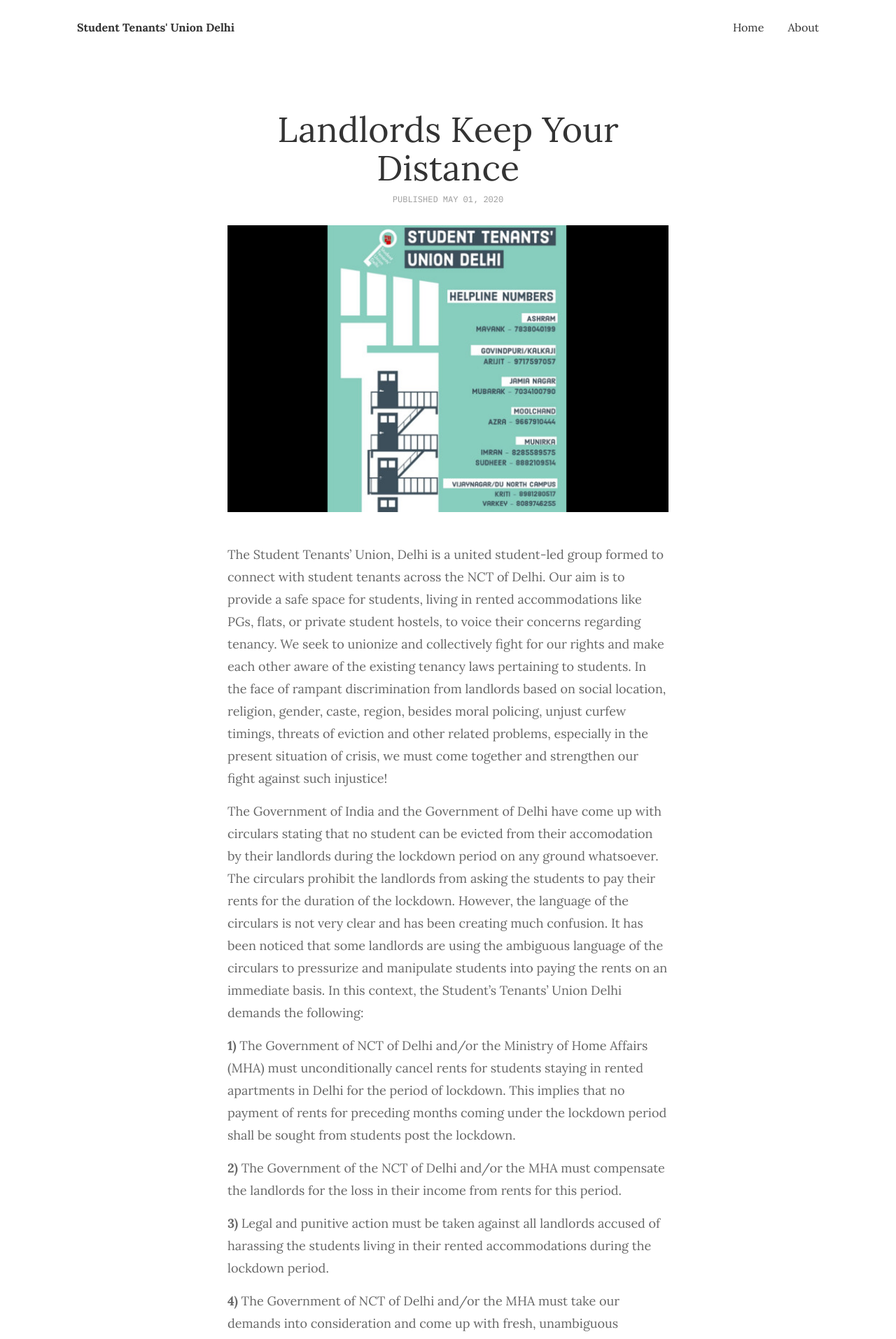
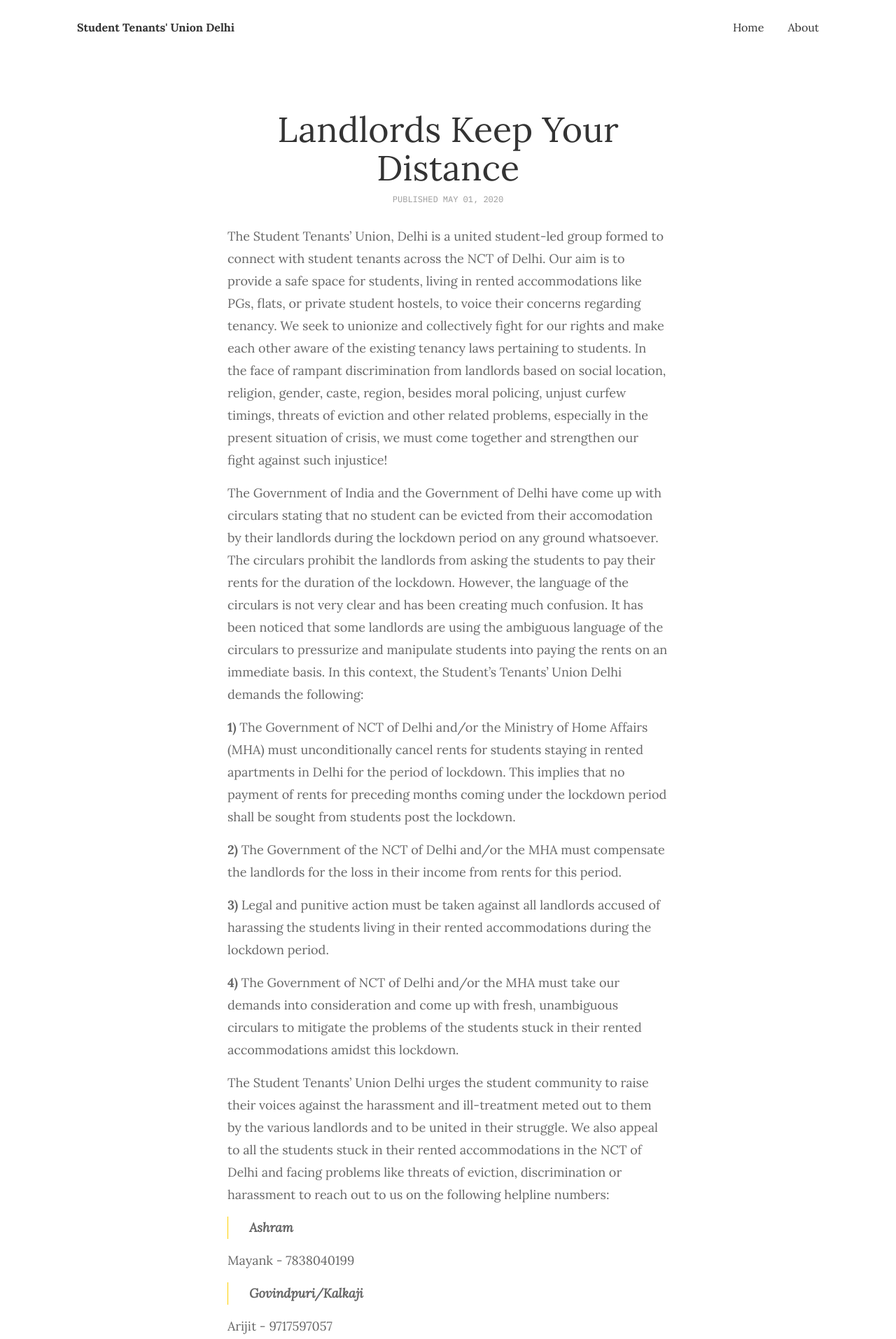
Before and after one commit to studelhi/studelhi.github.io, a Jekyll site: the page built from _posts/2020-05-01-landlords-keep-your-distance.md, in a window 1280 px wide. Shown: the top 1914 px of the page at 70% size. Built offline with Jekyll 4.4.1, drawn with Linux system fonts in a browser that asks for light colours.

Commit message:
desperado

```diff
--- a/_layouts/post.html
+++ b/_layouts/post.html
@@ -10,8 +10,8 @@
       <div class="post__date">
         <time datetime="{{ page.date | date_to_xmlschema }}">Published {{page.date | date: '%b %d, %Y'}}</time>
       </div>
-      {% if page.image %}
-      <div class="post-image img-blur" style="background-image: url({{site.baseurl}}{{page.image}})"></div>
+      {% if post.image %}
+      <div class="post-image img-blur" style="background-image: url({{site.baseurl}}{{post.image}})"></div>
       {% endif %}
     </div>
 
```
